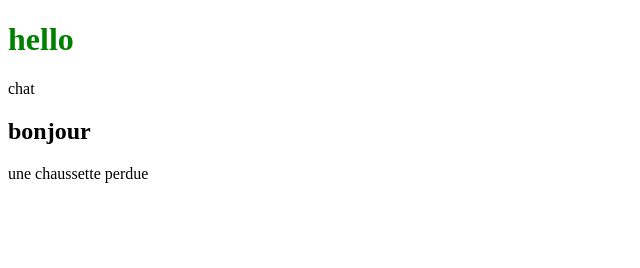
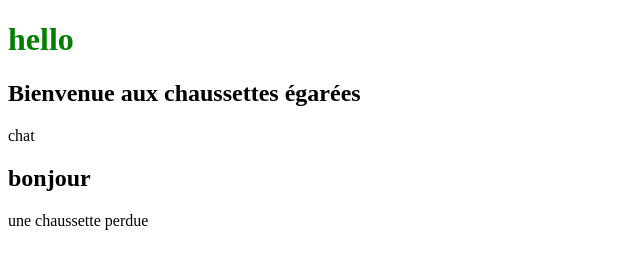
Before and after one commit to mayperez/chaussetteperdue, a plain HTML site: page index.html in a window 1280 px wide. Shown: the whole page, without its empty margins (0-640 px from the left). Drawn offline with Linux system fonts and the light colour scheme.

Commit message:
Update index.html

```diff
--- a/index.html
+++ b/index.html
@@ -7,6 +7,8 @@
 
 <body>
 <h1>hello</h1>
+  <h2>Bienvenue aux chaussettes égarées </h2>
+
 <p> chat </p>
 <h2> bonjour </h2>
 
```
